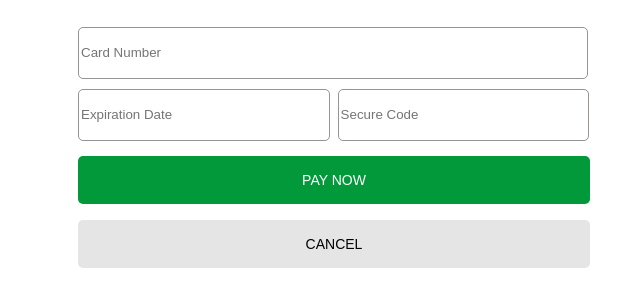
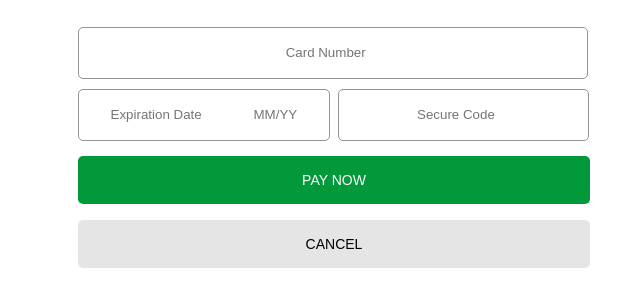
Before and after one commit to VijayaprakashVp/Tomtop_Clone, a plain HTML site: page Html/payment.html in a window 1280 px wide. Shown: the part 815-1100 px from the top of the page, without its empty margins (306-946 px from the left). Drawn offline with Linux system fonts and the light colour scheme; no server answers.

Commit message:
Update payment.html

```diff
--- a/Html/payment.html
+++ b/Html/payment.html
@@ -44,21 +44,14 @@
           </div>
           <div>
             <form action="" id="card_num">
-              <input type="number" name="" id="" placeholder="Card Number" />
+              <input type="number" name="" id="" placeholder="Card Number"
+              maxlength="16" minlength="16" required / style="text-align:
+              center;">
             </form>
             <form action="" id="expiry">
-              <input
-                type="number"
-                name=""
-                id=""
-                placeholder="Expiration Date"
-              />
-              <input
-                type="number"
-                name=""
-                id="code"
-                placeholder="Secure Code"
-              />
+              <input type="text" name="" id="" placeholder="Expiration Date
+              MM/YY" / style="text-align: center;"> <input type="number" name=""
+              id="code" placeholder="Secure Code" / style="text-align: center;">
             </form>
 
             <a href="#"><button id="pay">PAY NOW</button></a>
```
